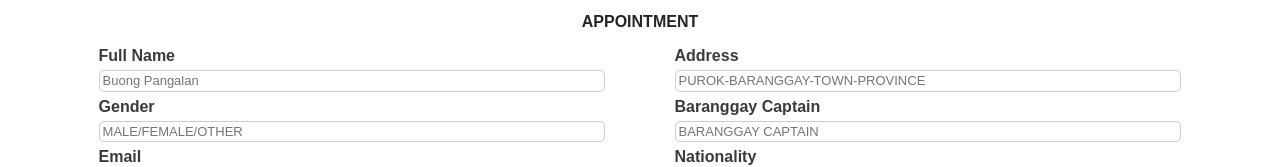
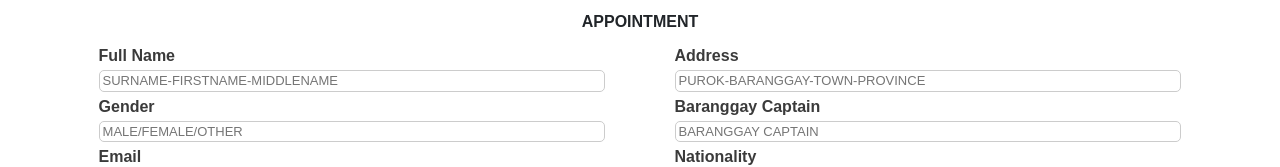
Before and after one commit to JAMES22308/mc-nursing-department, a plain HTML site: page index.html in a window 1280 px wide. Shown: the part 216-383 px from the top of the page. Drawn offline with nearby package versions, Linux system fonts and the light colour scheme.

Commit message:
sulatroniko

```diff
--- a/index.html
+++ b/index.html
@@ -43,7 +43,7 @@
                 type="text"
                 class="w-100"
                 id="first"
-                placeholder="Buong Pangalan"
+                placeholder="SURNAME-FIRSTNAME-MIDDLENAME"
                 required
               />
               <label for="">Gender</label>
```
